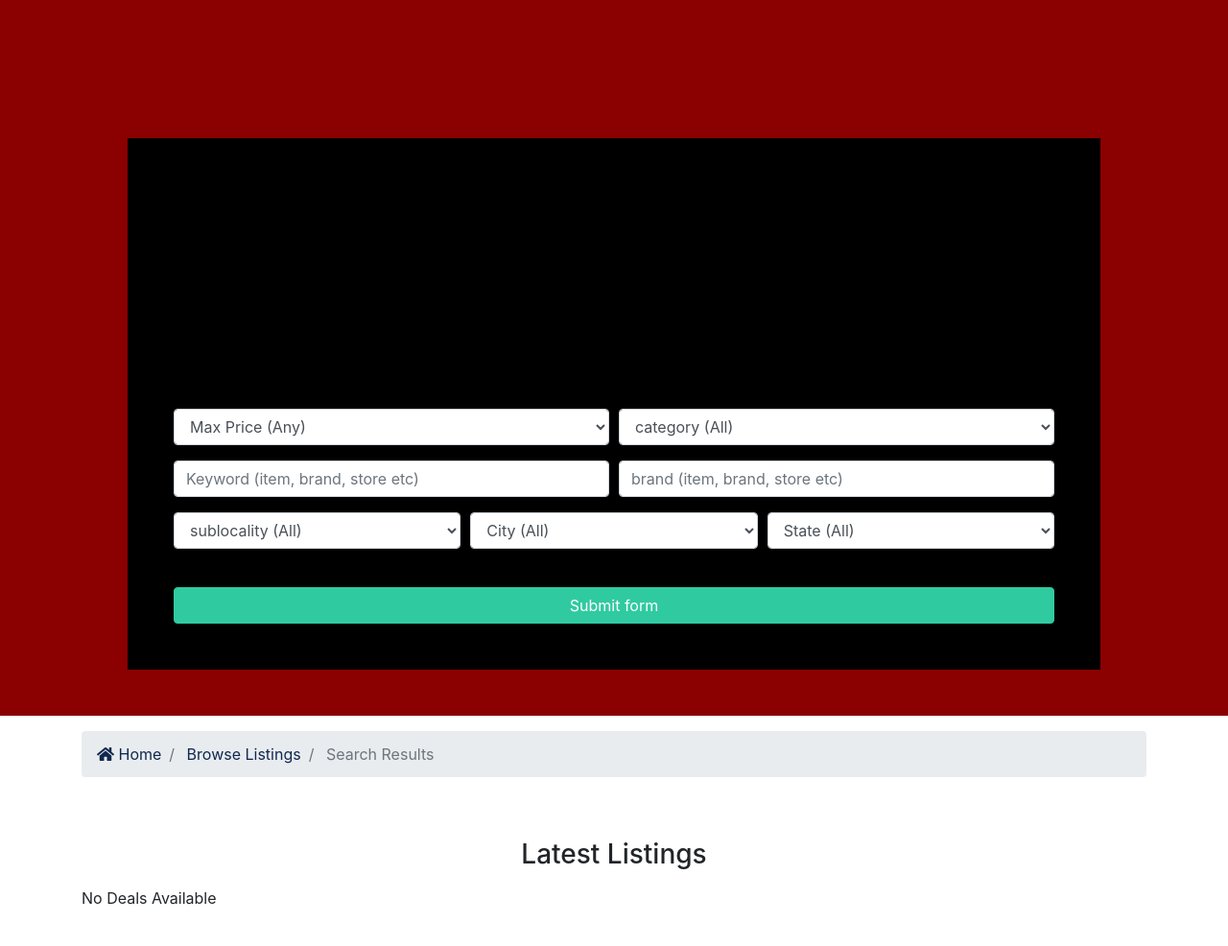
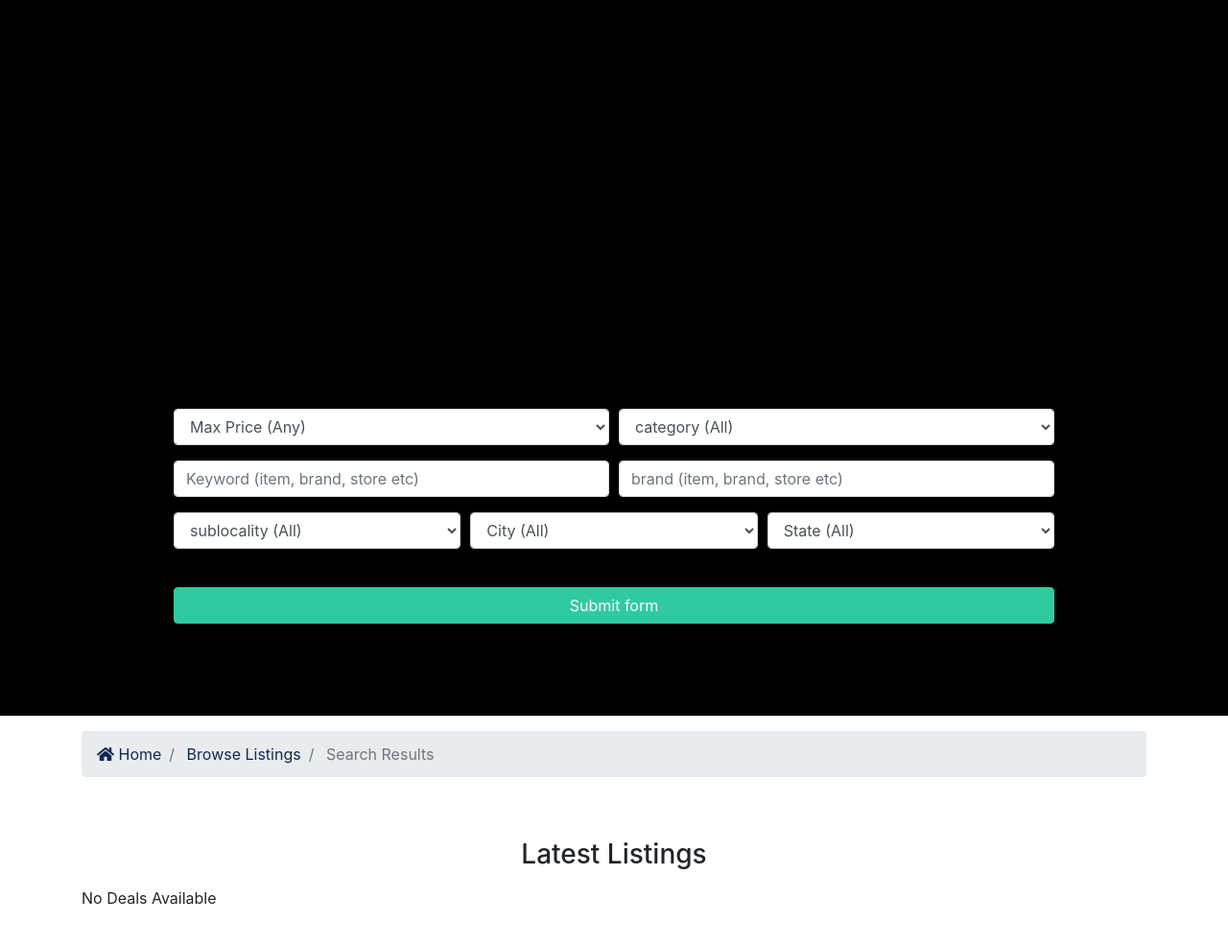
Before and after one commit to krnshiv/hotprofit, a Django app: page /listings/search in a window 1280 px wide. Shown: the part 81-1067 px from the top of the page at 96% size. Run offline with Django 3.2, Linux system fonts and the light colour scheme; data that the repository does not hold is empty; some libraries are stand-ins or nearby versions.

Commit message:
update heroku 1.251

```diff
--- a/templates/listings/search.html
+++ b/templates/listings/search.html
@@ -3,7 +3,7 @@
 {% load humanize %}
 {% block  title%}Search {%endblock%}
 {% block content %}
-<section id="showcase" style="background-color:darkred;color:black">
+<section id="showcase" style="background-color:black;color:black">
 
   <div class="container text-center" >
     <div class="home-search p-5">
```
